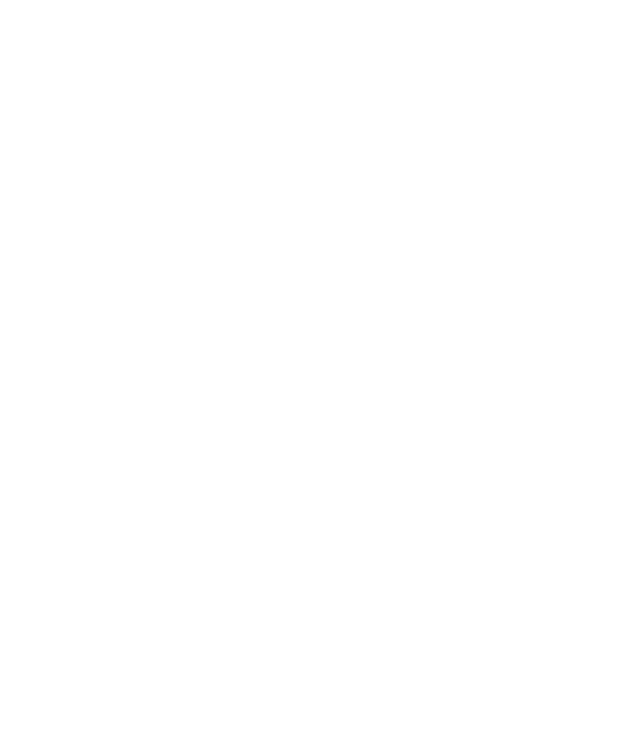
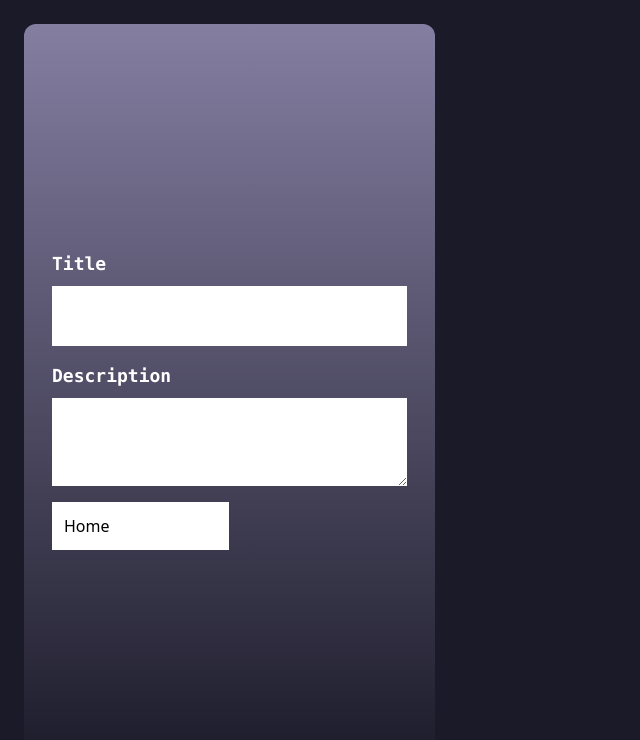
Before and after one commit to Khoby-790/firebase-todo, a React (Create React App) app: page / in a window 1280 px wide. Shown: the top 740 px of the page, without its empty margins (0-640 px from the left). Built offline with nearby package versions, Linux system fonts and the light colour scheme.

Commit message:
Modified src/App.js,Added src/TodoForm.jsx,Modified tailwind.config.js

```diff
--- a/src/App.js
+++ b/src/App.js
@@ -1,9 +1,11 @@
+import TodoForm from "./TodoForm";
 
 
 function App() {
   return (
-    <div className="">
-
+    <div className="bg-fta-primary h-screen w-screen flex-1 flex p-6">
+      <TodoForm />
+      <div className="w-auto bg-gray-800"></div>
     </div>
   );
 }
--- /dev/null
+++ b/src/TodoForm.jsx
@@ -0,0 +1,32 @@
+import React from "react";
+
+const TodoForm = () => {
+  return (
+    <div className="w-1/3 bg-gradient-to-b from-bg-2  to-bg-fta-primary rounded-xl py-5 px-3">
+      <form className="flex flex-col justify-center mx-4 flex-1 h-full">
+        <div className="grid grid-cols-1 gap-4">
+          <div className="flex-col flex">
+            <label className="font-bold text-white text-lg font-mono mb-2">
+              Title
+            </label>
+            <input className="font-sans text-gray-700 text-xl  font-bold p-4 outline-none" />
+          </div>
+
+          <div className="flex-col flex">
+            <label className="font-bold text-white text-lg font-mono mb-2">
+              Description
+            </label>
+            <textarea className="font-sans text-gray-700 text-xl  font-bold p-4 outline-none" />
+          </div>
+
+          <div className="grid grid-cols-2">
+            <div className="bg-white p-3">Home</div>
+            <div></div>
+          </div>
+        </div>
+      </form>
+    </div>
+  );
+};
+
+export default TodoForm;
--- a/tailwind.config.js
+++ b/tailwind.config.js
@@ -2,7 +2,12 @@
   purge: [],
   darkMode: false, // or 'media' or 'class'
   theme: {
-    extend: {},
+    extend: {
+      colors: {
+        "fta-primary": "#1b1a28",
+        "bg-2": "#847ea1"
+      }
+    },
   },
   variants: {
     extend: {},
```
